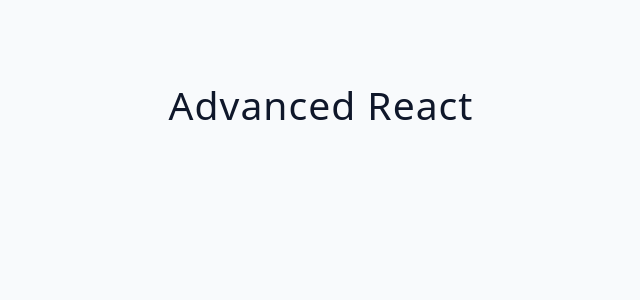
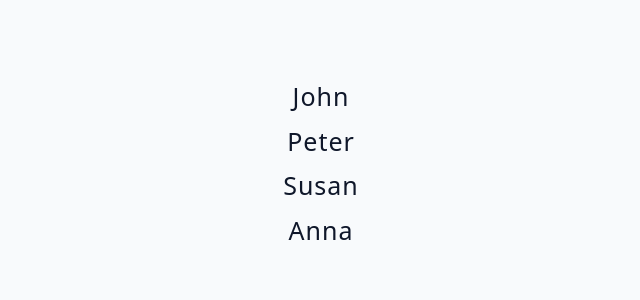
Before and after one commit to talhaaffansiddique/03-advanced-react, a React (Vite) app: page / in a window 1280 px wide. Shown: the top 300 px of the page, without its empty margins (319-959 px from the left). Built offline with nearby package versions, Linux system fonts and the light colour scheme.

Commit message:
83. UseState Array Example - Setup

```diff
--- a/src/App.jsx
+++ b/src/App.jsx
@@ -1,10 +1,11 @@
-import Starter from "./tutorial/01-useState/starter/01-error-example";
-import Final from "./tutorial/01-useState/final/01-error-example";
+import Starter from "./tutorial/01-useState/starter/03-useState-array";
+import Final from "./tutorial/01-useState/final/03-useState-array";
 
 function App() {
   return (
     <div className="container">
-      <h2>Advanced React</h2>
+      <Starter />
+      {/* <Final /> */}
     </div>
   );
 }
--- a/src/tutorial/01-useState/starter/03-useState-array.jsx
+++ b/src/tutorial/01-useState/starter/03-useState-array.jsx
@@ -1,5 +1,21 @@
+import { data } from "../../../data";
+import React, { useState } from "react";
+
 const UseStateArray = () => {
-  return <h2>useState array example</h2>;
+  const [people, setPeople] = useState(data);
+  return (
+    <div>
+      {people.map((person) => {
+        const { id, name } = person;
+
+        return (
+          <div key={id}>
+            <h4>{name}</h4>
+          </div>
+        );
+      })}
+    </div>
+  );
 };
 
 export default UseStateArray;
```
